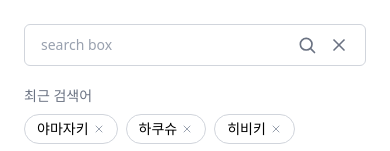
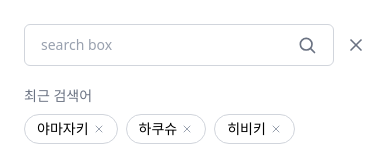
Before and after one commit to swyp-web15-3team/front, a Next.js app: page /search in a window 390 px wide. Both pictures are taken after a click on the button "위스키 입문 추천". Shown: the top 151 px of the page. Built offline with nearby package versions, Linux system fonts and the light colour scheme.

Commit message:
🐛 bugfix: 검색 모달 열 때 마우스 커서 자동 + form추가로 Enter 전송 및 모바일 키보드 전송/이동

```diff
--- a/components/common/SearchModal.tsx
+++ b/components/common/SearchModal.tsx
@@ -1,6 +1,7 @@
 'use client';
 
-import { useState } from 'react';
+import { useEffect, useRef, useState } from 'react';
+import { useRouter } from 'next/navigation';
 
 import { MODAL_ID } from '@/constants/modal';
 import { useModal } from '@/hooks/use-modal';
@@ -53,6 +54,7 @@
 }
 
 export function SearchModal() {
+  const router = useRouter();
   const { isOpen, close } = useSearchModal();
   const [keyword, setKeyword] = useState('');
   const [recentKeywords, setRecentKeywords] = useState([
@@ -67,24 +69,66 @@
     setRecentKeywords((prev) => prev.filter((item) => item !== target));
   };
 
+  const inputRef = useRef<HTMLInputElement>(null);
+
+  useEffect(() => {
+    if (isOpen) {
+      inputRef.current?.focus();
+    }
+  }, [isOpen]);
+
+  const handleClose = () => {
+    setKeyword('');
+    close();
+  };
+
+  const handleSearch = (term: string) => {
+    const trimmed = term.trim();
+    if (!trimmed) return;
+
+    setRecentKeywords((prev) => [
+      trimmed,
+      ...prev.filter((item) => item !== trimmed),
+    ]);
+    handleClose();
+    router.push(`/search?q=${encodeURIComponent(trimmed)}`);
+  };
+
+  const handleSubmit = (e: React.FormEvent<HTMLFormElement>) => {
+    e.preventDefault();
+    handleSearch(keyword);
+  };
+
   return (
     <Modal
       isOpen={isOpen}
-      onClose={close}
+      onClose={handleClose}
       panelClassName="max-w-[1200px] rounded-t-none"
       overlayClassName="items-start"
     >
-      <div className="flex items-center gap-3 rounded-md border border-gray-300 px-4 py-2.5">
+      <div className="flex justify-between gap-3">
+        <form
+          onSubmit={handleSubmit}
+          className="flex flex-1 items-center gap-3 rounded-md border border-gray-300 px-4 py-2.5"
+        >
+          <label htmlFor="search-keyword" className="sr-only">
+            검색어
+          </label>
           <input
-          autoFocus
+            ref={inputRef}
+            id="search-keyword"
+            name="keyword"
             type="text"
             value={keyword}
             onChange={(e) => setKeyword(e.target.value)}
             placeholder="search box"
             className="flex-1 border-none text-sm outline-none placeholder:text-gray-400 focus:border-none"
           />
+          <button type="submit" aria-label="검색">
             <SearchIcon className="size-5 text-gray-500" />
-        <button aria-label="검색 모달 닫기" onClick={close}>
+          </button>
+        </form>
+        <button type="button" aria-label="검색 모달 닫기" onClick={handleClose}>
           <CloseIcon className="size-5 text-gray-500" />
         </button>
       </div>
@@ -96,12 +140,17 @@
             {recentKeywords.map((item) => (
               <span
                 key={item}
-                className="flex items-center gap-1 rounded-full border border-gray-300 px-3 py-1 text-sm"
+                onClick={() => handleSearch(item)}
+                className="flex cursor-pointer items-center gap-1 rounded-full border border-gray-300 px-3 py-1 text-sm"
               >
                 {item}
                 <button
+                  type="button"
                   aria-label={`${item} 최근 검색어 삭제`}
-                  onClick={() => removeRecentKeyword(item)}
+                  onClick={(e) => {
+                    e.stopPropagation();
+                    removeRecentKeyword(item);
+                  }}
                 >
                   <CloseIcon className="size-3 text-gray-400" />
                 </button>
@@ -117,7 +166,8 @@
           {RECOMMENDED_KEYWORDS.map((item) => (
             <button
               key={item}
-              onClick={() => setKeyword(item)}
+              type="button"
+              onClick={() => handleSearch(item)}
               className="rounded-full border border-gray-300 px-3 py-1 text-sm"
             >
               {item}
```
Lines whose indentation alone changed are shown as unchanged.
